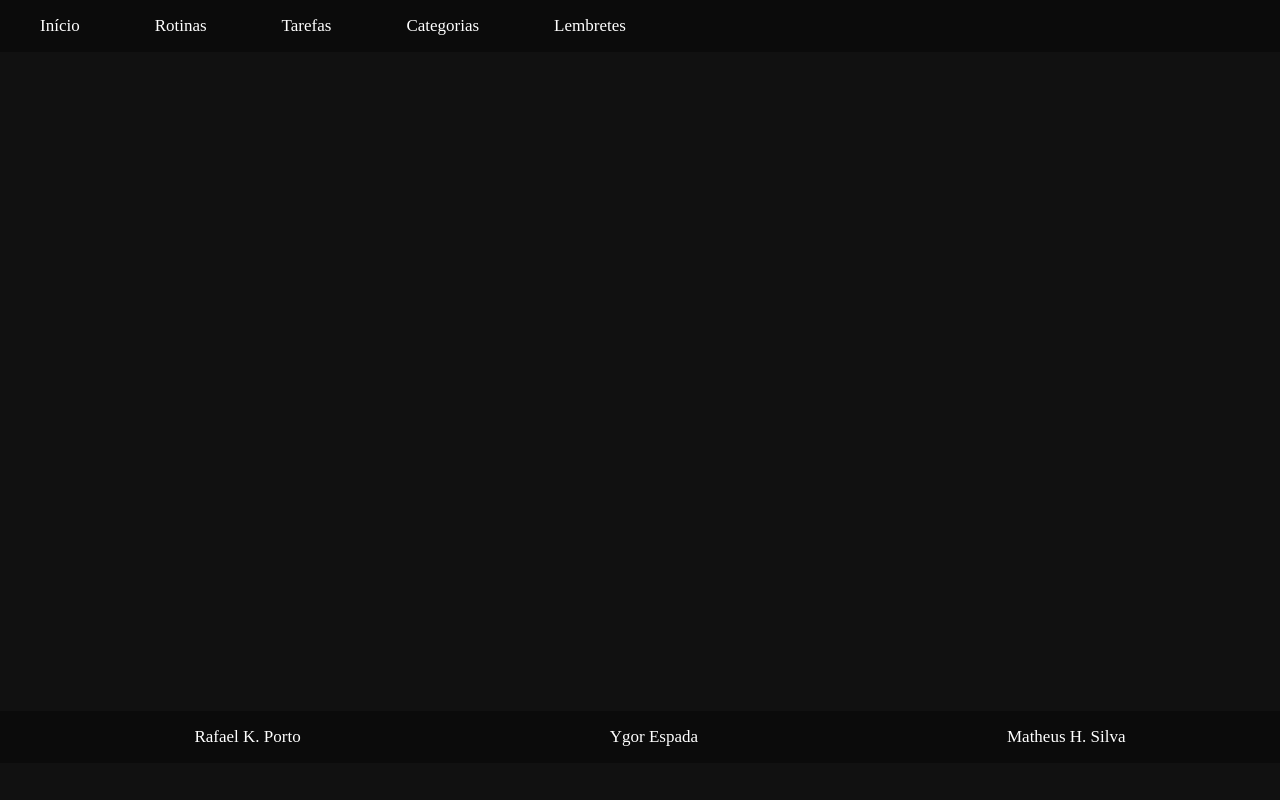
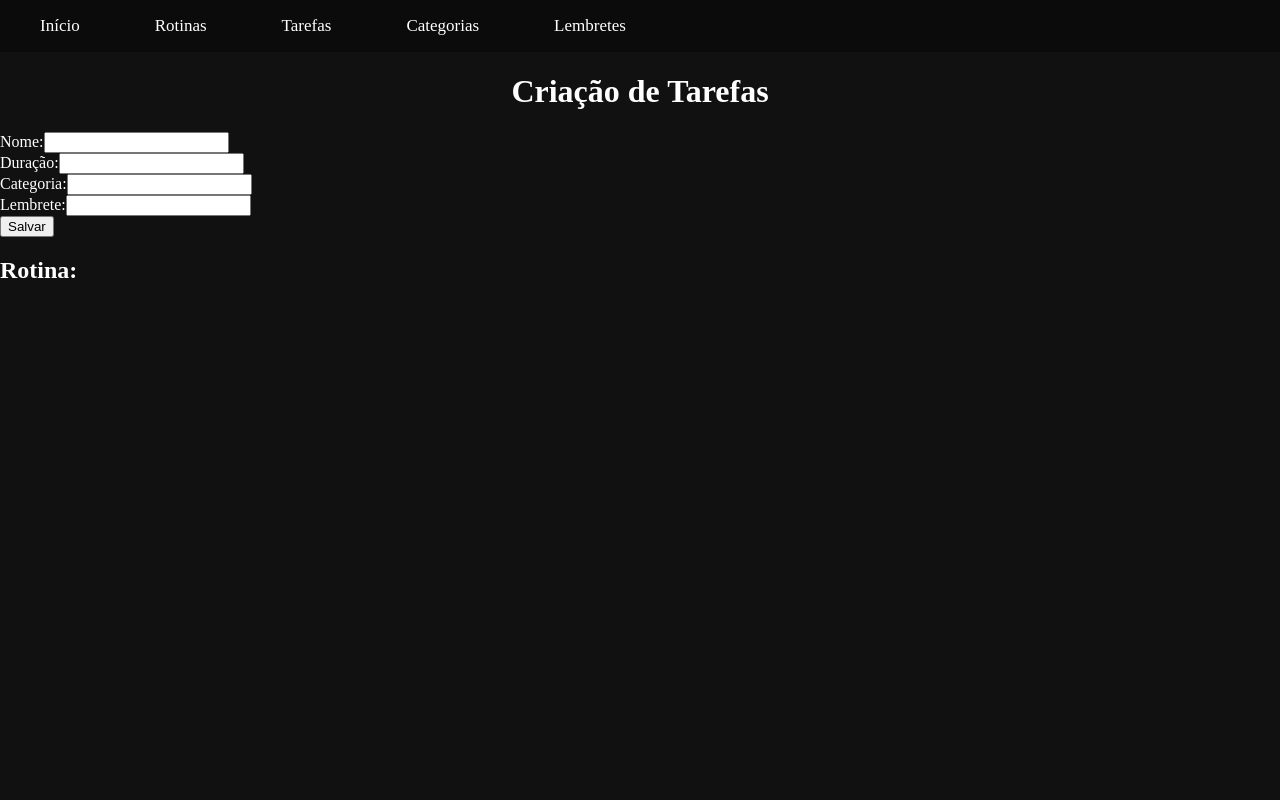
Before and after one commit to H3nr1Yuk1/OnTiming-ProjetoJS, a React (Create React App) app in the folder frontend/: page /tarefas in a window 1280 px wide. Shown: the top 800 px of the page. Built offline with nearby package versions, Linux system fonts and the light colour scheme.

Commit message:
Edição de tarefa.tsx

```diff
--- a/frontend/package.json
+++ b/frontend/package.json
@@ -48,5 +48,8 @@
       "last 1 firefox version",
       "last 1 safari version"
     ]
+  },
+  "devDependencies": {
+    "@types/axios": "^0.14.0"
   }
 }
--- /dev/null
+++ b/frontend/src/pages/tarefa.css
@@ -0,0 +1,3 @@
+.tarefa {
+
+}
--- a/frontend/src/pages/tarefa.tsx
+++ b/frontend/src/pages/tarefa.tsx
@@ -1,13 +1,112 @@
-/* Arrumar */
+import React, { useState } from "react";
+import './tarefa.css';
 
-function Tarefa(){
-    return(
-        <div className="login-container">
-            <center>
-                <h1></h1>
-            </center>
+interface Tarefa {
+  tipoTarefa: string;
+  nome: string;
+  duracao: string;
+  categoria: string;
+  lembrete: string;
+}
+
+function Tarefa() {
+  const [tipoTarefa, setTipoTarefa] = useState("");
+  const [nome, setNome] = useState("");
+  const [duracao, setDuracao] = useState("");
+  const [categoria, setCategoria] = useState("");
+  const [lembrete, setLembrete] = useState("");
+  const [tarefas, setTarefas] = useState<Tarefa[]>([]);
+
+  const handleTipoTarefaChange = (event: React.ChangeEvent<HTMLSelectElement>) => {
+    setTipoTarefa(event.target.value);
+  };
+
+  const handleNomeChange = (event: React.ChangeEvent<HTMLInputElement>) => {
+    setNome(event.target.value);
+  };
+
+  const handleDuracaoChange = (event: React.ChangeEvent<HTMLInputElement>) => {
+    setDuracao(event.target.value);
+  };
+
+  const handleCategoriaChange = (event: React.ChangeEvent<HTMLInputElement>) => {
+    setCategoria(event.target.value);
+  };
+
+  const handleLembreteChange = (event: React.ChangeEvent<HTMLInputElement>) => {
+    setLembrete(event.target.value);
+  };
+
+  const handleSalvar = () => {
+    const novaTarefa: Tarefa = {
+      tipoTarefa,
+      nome,
+      duracao,
+      categoria,
+      lembrete
+    };
+
+    setTarefas([...tarefas, novaTarefa]);
+
+    setTipoTarefa("");
+    setNome("");
+    setDuracao("");
+    setCategoria("");
+    setLembrete("");
+  };
+
+  const handleExcluir = (index: number) => {
+    const novasTarefas = [...tarefas];
+    novasTarefas.splice(index, 1);
+    setTarefas(novasTarefas);
+  };
+
+  const tarefasFiltradas = categoria ? tarefas.filter(tarefa => tarefa.categoria === categoria) : tarefas;
+
+  return (
+    <div className="tarefa">
+      <center>
+        <h1>Criação de Tarefas</h1>
+      </center>
+
+      <label>
+        Nome:
+        <input type="text" value={nome} onChange={handleNomeChange} />
+      </label>
+      <br />
+
+      <label>
+        Duração:
+        <input type="text" value={duracao} onChange={handleDuracaoChange} />
+      </label>
+      <br />
+
+      <label>
+        Categoria:
+        <input type="text" value={categoria} onChange={handleCategoriaChange} />
+      </label>
+      <br />
+
+      <label>
+        Lembrete:
+        <input type="text" value={lembrete} onChange={handleLembreteChange} />
+      </label>
+      <br />
+
+      <button onClick={handleSalvar}>Salvar</button>
+
+      <h2>Rotina:</h2>
+      {tarefasFiltradas.map((tarefa, index) => (
+        <div key={index}>
+          <p>Nome: {tarefa.nome}</p>
+          <p>Duração: {tarefa.duracao}</p>
+          <p>Categoria: {tarefa.categoria}</p>
+          <p>Lembrete: {tarefa.lembrete}</p>
+          <button onClick={() => handleExcluir(index)}>Excluir</button>
         </div>
-    )
+      ))}
+    </div>
+  );
 }
 
 export default Tarefa;
```
Also changed, not shown: 1 other file (tests, documents, lock files or other folders).
